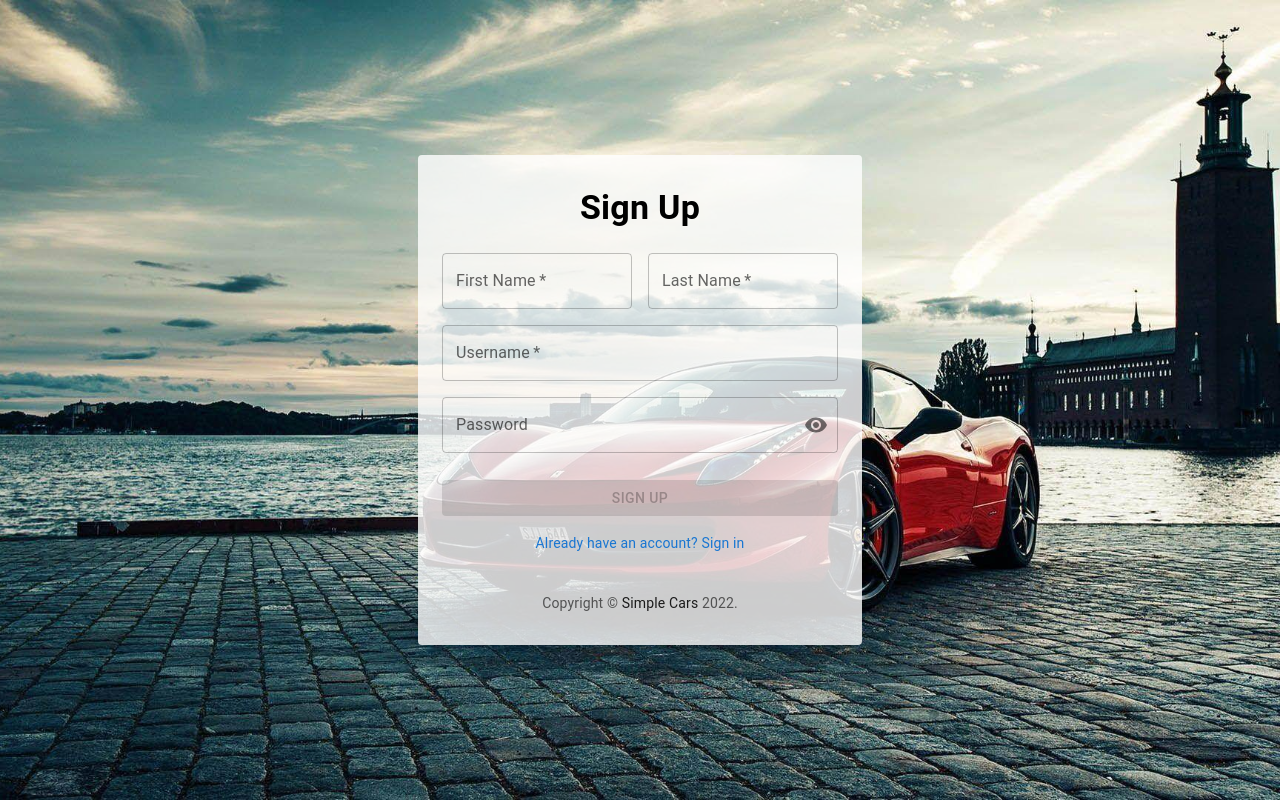
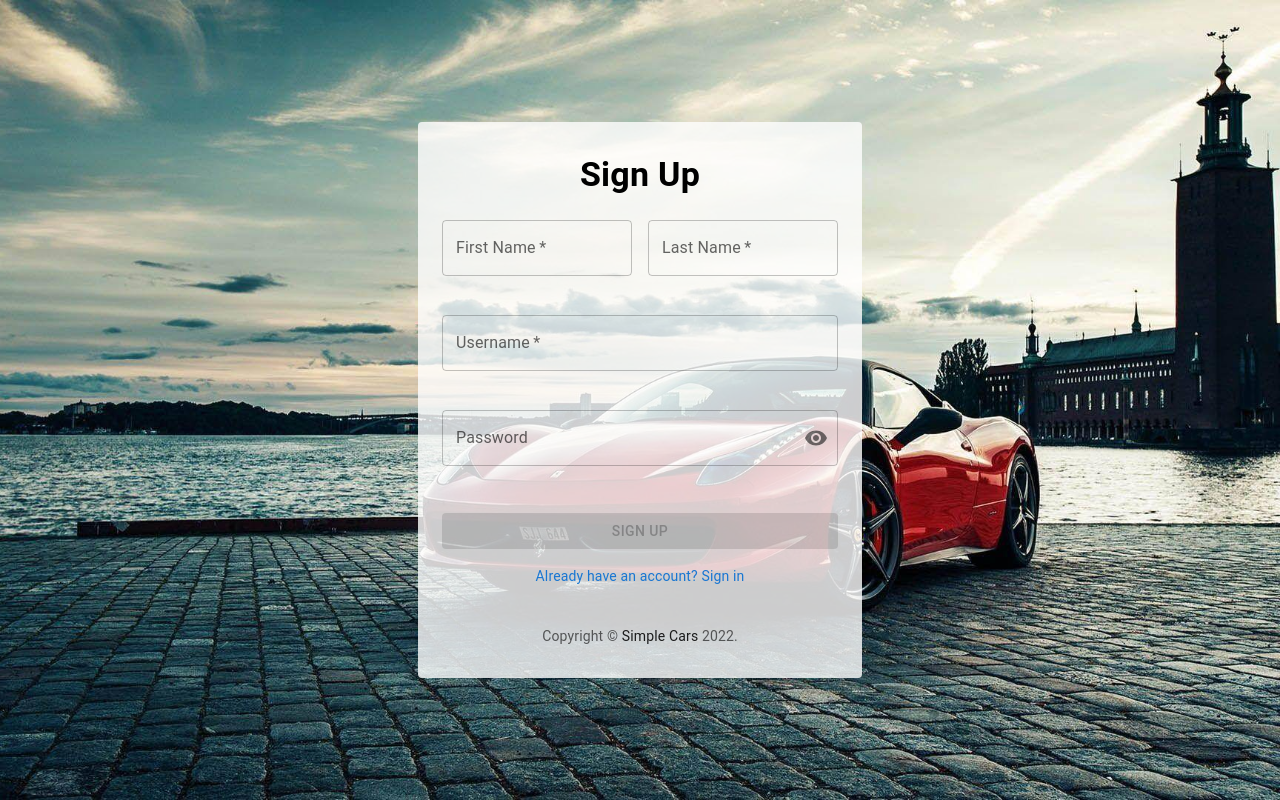
Before and after one commit to Digital-Human-BK/Simple-Cars, a React (Create React App) app: page /sign-up in a window 1280 px wide. Built offline with nearby package versions, Linux system fonts and the light colour scheme.

Commit message:
Fixed forms layout jump for error state

```diff
--- a/src/pages/SignIn/SignIn.tsx
+++ b/src/pages/SignIn/SignIn.tsx
@@ -123,7 +123,7 @@ export default function SignIn() {
                   onChange={(ev) => handleChange(ev, "username")}
                   value={userCredentials.username}
                   error={!!inputErrors.usernameError}
-                  helperText={inputErrors.usernameError}
+                  helperText={inputErrors.usernameError || " "}
                 />
               </Grid>
               <Grid
@@ -161,7 +161,7 @@ export default function SignIn() {
                     label="Password"
                   />
                   <FormHelperText error>
-                    {inputErrors.passwordError}
+                    {inputErrors.passwordError || " "}
                   </FormHelperText>
                 </FormControl>
               </Grid>
--- a/src/pages/SignUp/SignUp.tsx
+++ b/src/pages/SignUp/SignUp.tsx
@@ -131,7 +131,7 @@ export default function SignUp() {
                   name="firstName"
                   label="First Name"
                   error={!!inputErrors.firstNameError}
-                  helperText={inputErrors.firstNameError}
+                  helperText={inputErrors.firstNameError || " "}
                   onChange={(ev) => handleChange(ev, "firstName")}
                 />
               </Grid>
@@ -147,7 +147,7 @@ export default function SignUp() {
                   label="Last Name"
                   name="lastName"
                   error={!!inputErrors.lastNameError}
-                  helperText={inputErrors.lastNameError}
+                  helperText={inputErrors.lastNameError || " "}
                   onChange={(ev) => handleChange(ev, "lastName")}
                 />
               </Grid>
@@ -162,7 +162,7 @@ export default function SignUp() {
                   label="Username"
                   name="username"
                   error={!!inputErrors.usernameError}
-                  helperText={inputErrors.usernameError}
+                  helperText={inputErrors.usernameError || " "}
                   onChange={(ev) => handleChange(ev, "username")}
                 />
               </Grid>
@@ -201,7 +201,7 @@ export default function SignUp() {
                     label="Password"
                   />
                   <FormHelperText error>
-                    {inputErrors.passwordError}
+                    {inputErrors.passwordError || " "}
                   </FormHelperText>
                 </FormControl>
               </Grid>
```
